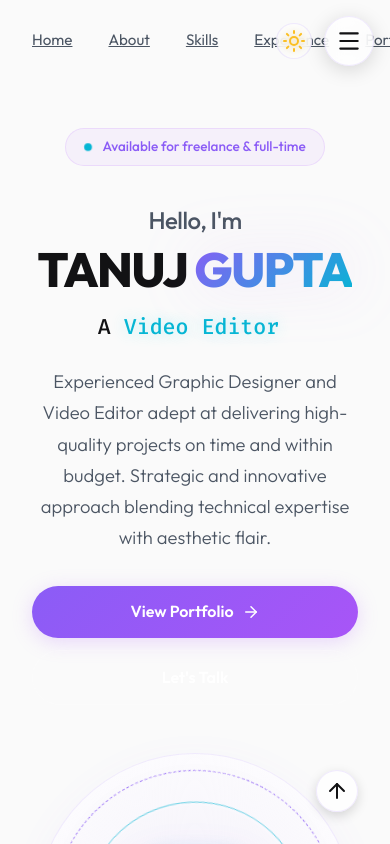
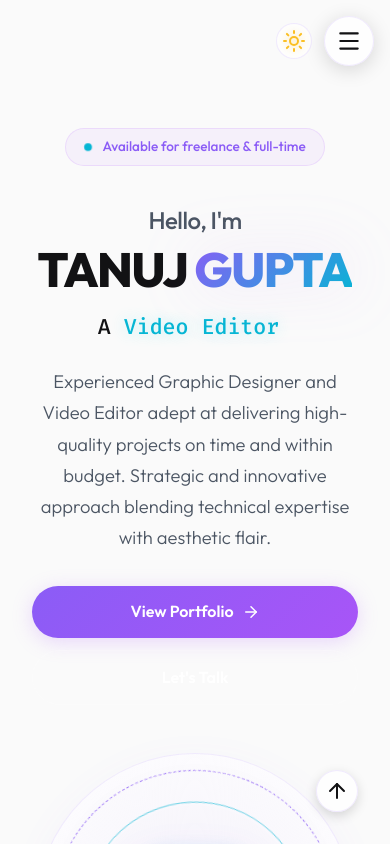
Before and after one commit to priyanshuverma2003/tanujguptaportfolio, a Next.js app: page / in a window 390 px wide. Shown: the top 844 px of the page. Built offline with nearby package versions, Linux system fonts and the light colour scheme.

Commit message:
Hide classic desktop navbar in mobile view, keeping only the floating day/night toggle and overlay menu button

```diff
--- a/src/components/Navbar.css
+++ b/src/components/Navbar.css
@@ -286,7 +286,7 @@
 @media (max-width: 1024px) {
   /* Hide Desktop Navbar */
   .navbar {
-    display: flex; /* always show navbar */
+    display: none;
   }
 
   /* Show Mobile FAB */
```
